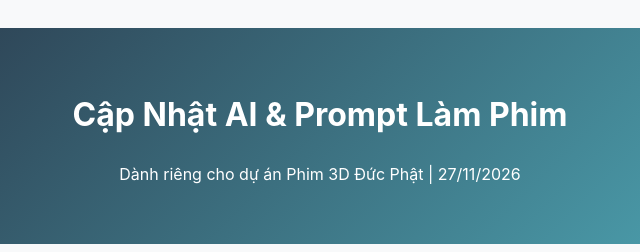
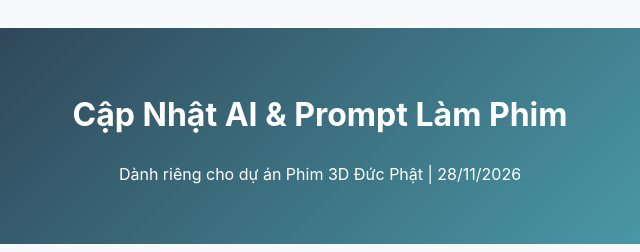
Before and after one commit to lelevietnam99/3d-ai-prompt-news, a plain HTML site: page index.html in a window 1280 px wide. Shown: the top 252 px of the page, 320-960 px from the left. Drawn offline with Linux system fonts and the light colour scheme.

Commit message:
Auto-update AI 3D Prompt News

```diff
--- a/index.html
+++ b/index.html
@@ -28,7 +28,7 @@
     <div class="container">
         <header>
             <h1>Cập Nhật AI & Prompt Làm Phim</h1>
-            <p>Dành riêng cho dự án Phim 3D Đức Phật | 27/11/2026</p>
+            <p>Dành riêng cho dự án Phim 3D Đức Phật | 28/11/2026</p>
         </header>
 <div class="feed-card"><div class="source-name">OpenAI (ChatGPT Updates)</div>
                 <div class="news-item">
```
